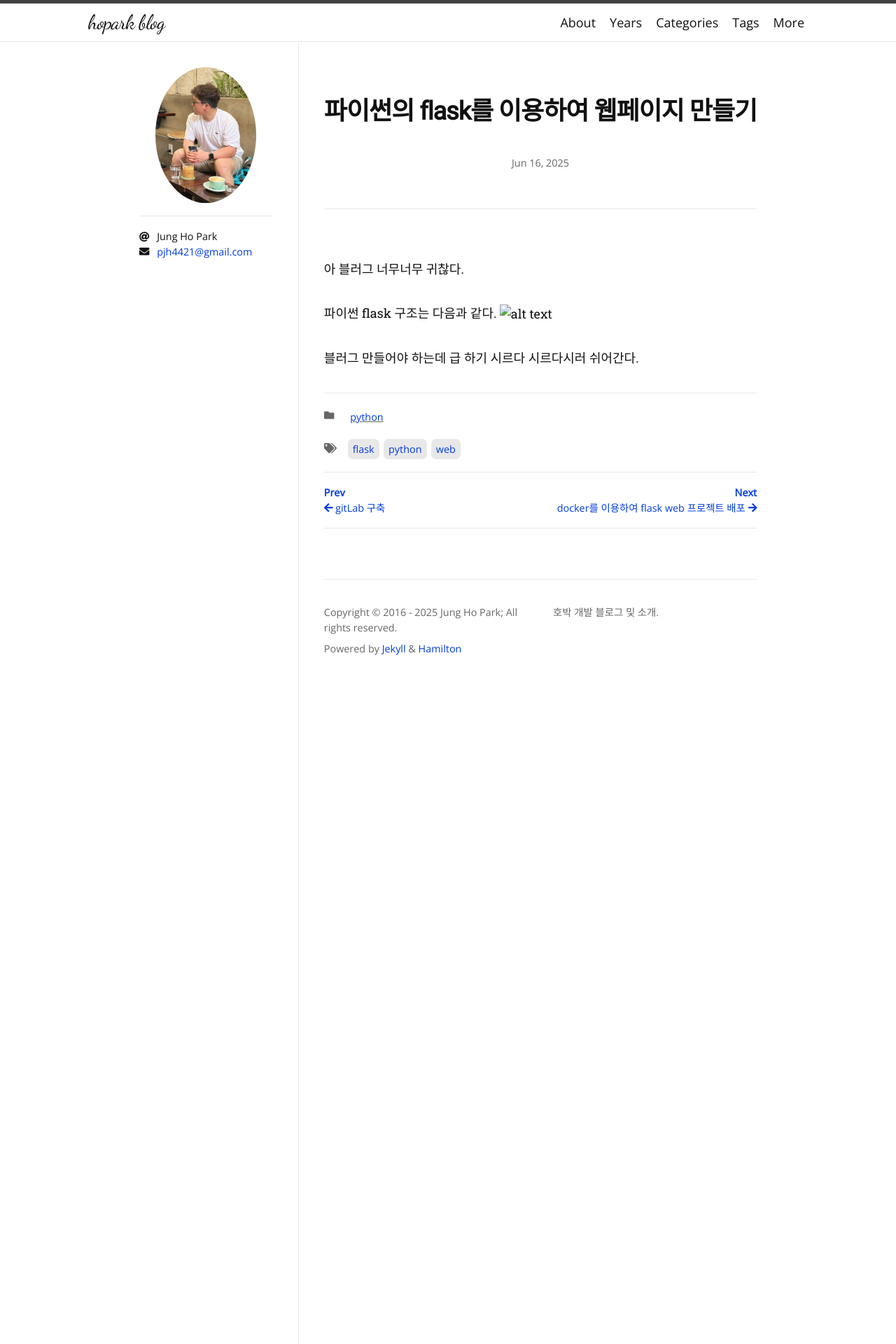
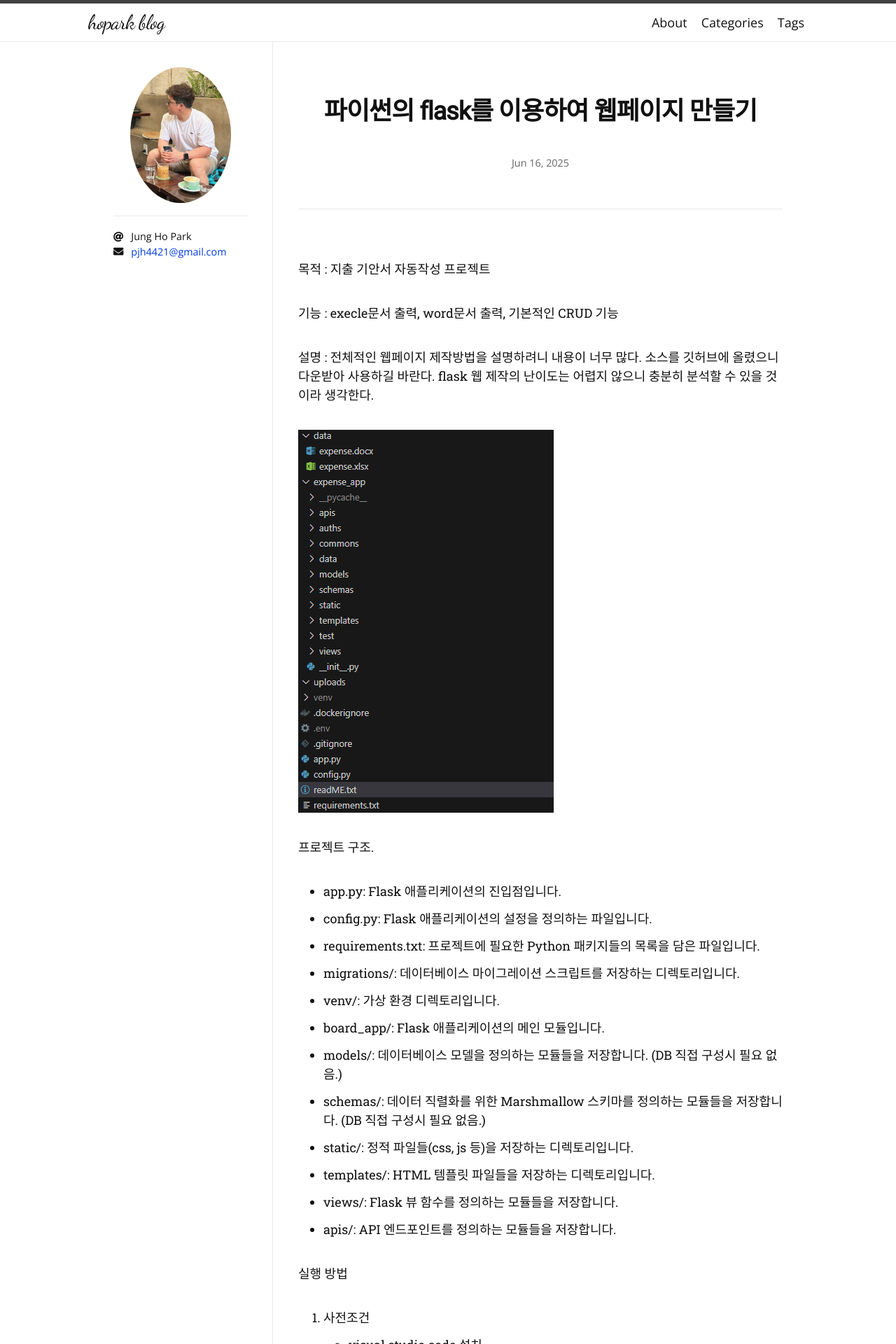
Before and after one commit to skateboarder-man/hopark, a Jekyll site: the page built from _posts/2025-06-16-flask-web-project.md, in a window 1280 px wide. Shown: the top 1920 px of the page at 70% size. Built offline with Jekyll 4.4.1, drawn with Linux system fonts in a browser that asks for light colours; nearby versions of some CDN libraries; some web fonts are replaced; some of the changed text lies outside the part shown.

Commit message:
flask 웹 프로젝트 블로그 만드는중

````diff
--- a/_posts/2025-06-16-flask-web-project.md
+++ b/_posts/2025-06-16-flask-web-project.md
@@ -5,9 +5,63 @@ tags: [python, web, flask]
 categories: python
 ---
 
-아 블러그 너무너무 귀찮다.
 
-파이썬 flask 구조는 다음과 같다.
-![alt text](flask_strucher.png)
+목적 : 지출 기안서 자동작성 프로젝트
 
-블러그 만들어야 하는데 급 하기 시르다 시르다시러 쉬어간다.
+기능 : execle문서 출력, word문서 출력, 기본적인 CRUD 기능
+
+설명 : 전체적인 웹페이지 제작방법을 설명하려니 내용이 너무 많다. 소스를 깃허브에 올렸으니 다운받아 사용하길 바란다. flask 웹 제작의 난이도는 어렵지 않으니 충분히 분석할 수 있을 것이라 생각한다.
+
+![alt text](flask_structure.png)
+
+
+프로젝트 구조.
+- app.py: Flask 애플리케이션의 진입점입니다.
+- config.py: Flask 애플리케이션의 설정을 정의하는 파일입니다.
+- requirements.txt: 프로젝트에 필요한 Python 패키지들의 목록을 담은 파일입니다.
+- migrations/: 데이터베이스 마이그레이션 스크립트를 저장하는 디렉토리입니다.
+- venv/: 가상 환경 디렉토리입니다.
+- board_app/: Flask 애플리케이션의 메인 모듈입니다.
+- models/: 데이터베이스 모델을 정의하는 모듈들을 저장합니다.
+ (DB 직접 구성시 필요 없음.)
+- schemas/: 데이터 직렬화를 위한 Marshmallow 스키마를 정의하는 모듈들을 저장합니다.
+ (DB 직접 구성시 필요 없음.)
+- static/: 정적 파일들(css, js 등)을 저장하는 디렉토리입니다.
+- templates/: HTML 템플릿 파일들을 저장하는 디렉토리입니다.
+- views/: Flask 뷰 함수를 정의하는 모듈들을 저장합니다.
+- apis/: API 엔드포인트를 정의하는 모듈들을 저장합니다.
+
+
+실행 방법
+
+1. 사전조건
+ - visual studio code 설치
+ - 파이썬 설치
+
+2. 공유한 github 링크 접속하여 다운로드 받기
+ - [flask 웹 소스 링크](https://github.com/skateboarder-man/expense_hopark) https://github.com/skateboarder-man/expense_hopark
+
+3. 소스코드 열기
+ - visual studio code를 이용하여 다운받은 소스코드를 file -> open folder를 이용하여 폴더 열기
+
+4. .env 파일 만들기
+ - DB 설정 정보 및 노출 되면 안되는 중요한 정보를 관리한다.
+```
+# 운영 DB 정보
+FLASK_APP=expense_app
+PRODUCTION_DB_USERNAME='사용자 명'
+PRODUCTION_DB_PASSWORD='DB 비밀번호'
+PRODUCTION_DB_IP='192.168.0.1'
+PRODUCTION_DB_HOST='3306'
+PRODUCTION_DB_NAME='데이터베이스 명'
+# 테스트 DB 정보
+DEVELOPMENT_DB_USERNAME='사용자 명'
+DEVELOPMENT_DB_PASSWORD='DB 비밀번호'
+DEVELOPMENT_DB_IP='192.168.0.1'
+DEVELOPMENT_DB_HOST=3306
+DEVELOPMENT_DB_NAME='테스트 데이터베이스 명'
+#개발 운영 변경 처리
+FLASK_ENV=development #production #development
+#난수 생성 SECRET_KEY 입력
+FLASK_SECRET_KEY='test 폴더의 ranHexlify.py 실행한 16진수 문자열 입력'
+```
````
Also changed, not shown: _data/navigation.yml (+0 -8 lines), _posts/2016-01-11-task-item-list.md (deleted, +0 -23 lines), _posts/2016-05-19-super-short-article.md (deleted, +0 -7 lines), _posts/2016-05-20-my-example-post.md (deleted, +0 -12 lines), _posts/2016-05-20-super-long-article.md (deleted, +0 -11 lines), _posts/2016-05-20-this-post-demonstrates-post-content-styles.md (deleted, +0 -116 lines), _posts/2016-05-20-welcome-to-jekyll.md (deleted, +0 -27 lines), _posts/2025-05-20-레드마인 구축.md (+1 -1 lines), _posts/2025-07-18-flask-web-distribution.md (+1 -1 lines), faq.md (deleted, +0 -7 lines), python/2025/06/16/flask_structure.png (added), server/2025/06/16/flask_strucher.png (deleted), server/2025/07/18/main_page.png.
